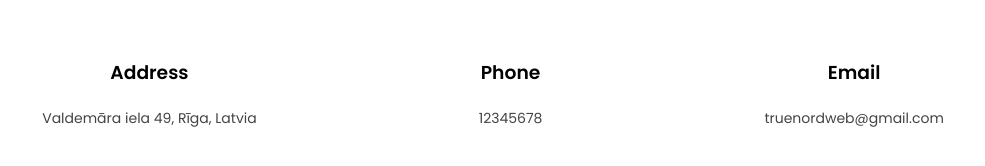
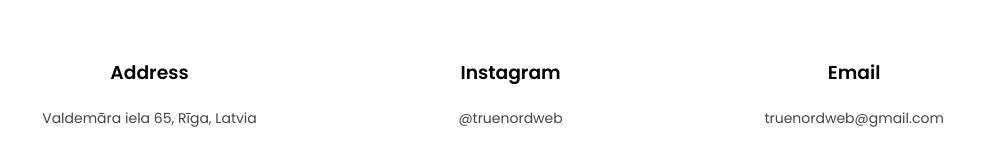
Before and after one commit to haraldshf/TrueNordWeb, a plain HTML site: page index.html in a window 1280 px wide. Shown: the part 1852-2018 px from the top of the page, without its empty margins (147-1132 px from the left). Drawn offline with Linux system fonts and the light colour scheme.

Commit message:
Update index.html

```diff
--- a/index.html
+++ b/index.html
@@ -84,11 +84,11 @@
             <div class="row">
                 <div class="contacts-col">
                     <h3>Address</h3>
-                    <p>Valdemāra iela 49, Rīga, Latvia</p>
+                    <p>Valdemāra iela 65, Rīga, Latvia</p>
                 </div>
                 <div class="contacts-col">
-                    <h3>Phone</h3>
-                    <p>12345678</p>
+                    <h3>Instagram</h3>
+                    <p>@truenordweb</p>
                 </div>
                 <div class="contacts-col">
                     <h3>Email</h3>
```
